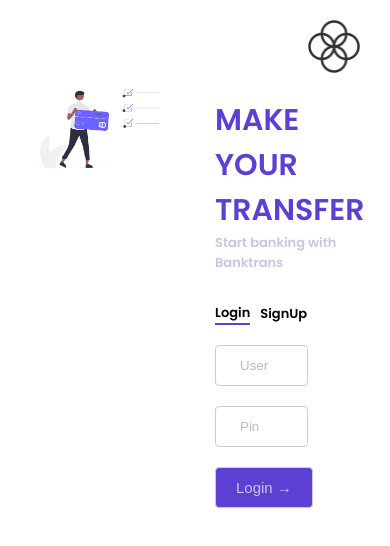
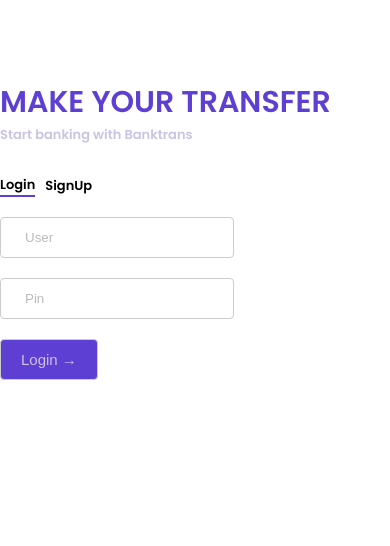
Before and after one commit to alialaba/banktrans, a plain HTML site: page index.html in a window 390 px wide. Drawn offline with Linux system fonts and the light colour scheme.

Commit message:
made fix some style file

```diff
--- a/css/main.css
+++ b/css/main.css
@@ -12,7 +12,7 @@ body {
   color: #444;
   /* background-color: #f3f3f3; */
   height: 100vh;
-  padding: 2rem;
+  /* padding: 2rem; */
 }
 h1,
 h2 {
@@ -45,13 +45,20 @@ img {
 /*User Logs section*/
 
 /*******************/
+.user-logs-section {
+  padding-top: 6rem;
+}
 .user-logs {
   display: grid;
   grid-template-columns: 1fr 1fr;
   gap: 4rem;
   /* align-items: center; */
 }
+
 .user-logs-img {
+  /* background-color: #f3f3f3; */
+}
+.user-logs-form {
   /* background-color: #f3f3f3; */
 }
 .heading {
@@ -111,3 +118,12 @@ img {
 .login__input:focus,
 .login__input:hover {
 }
+@media (max-width: 944px) {
+  .user-logs {
+    grid-template-columns: 1fr;
+    align-items: center;
+  }
+  .user-logs-img {
+    display: none;
+  }
+}
--- a/index.html
+++ b/index.html
@@ -13,16 +13,6 @@
  <title>Banktrans</title>
 </head>
 <body>
-    <!-- TOP NAVIGATION -->
-    <nav class="navbar">
-        <div>
-            <p class="welcome">Banktrans</p>
-        </div>
-        <div>
-            <img src="/assets/logo.png" alt="Logo" class="logo" />
-        </div>
-
-    </nav>
 
     <section class="user-logs-section">
 
@@ -91,6 +81,18 @@
 
     </section>
 
+    <!-- TOP NAVIGATION -->
+    <!-- <nav class="navbar">
+        <div>
+            <p class="welcome">Banktrans</p>
+        </div>
+        <div>
+            <img src="/assets/logo.png" alt="Logo" class="logo" />
+        </div>
+
+    </nav> -->
+
+
 <!-- CUSTOM JS -->
     <script src="/js/main.js"></script>
 </body>
```
